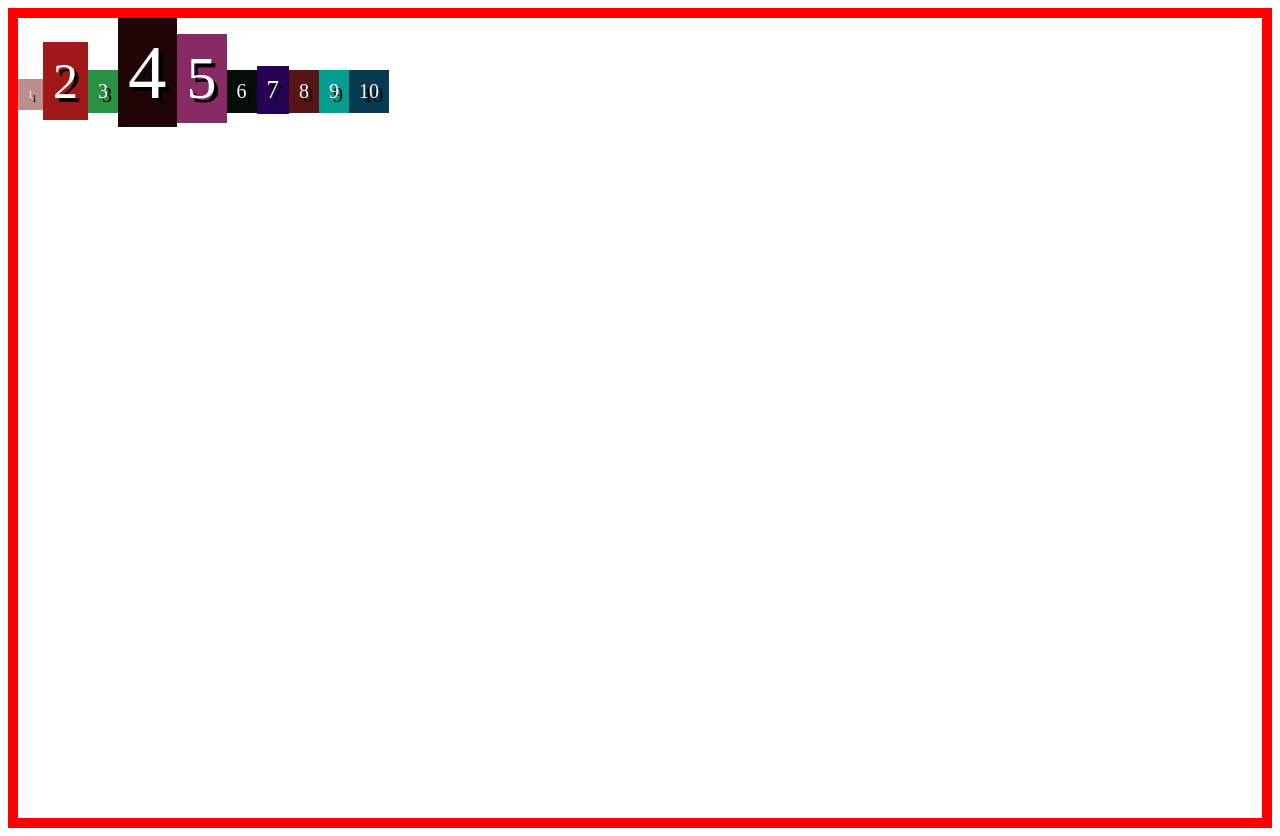
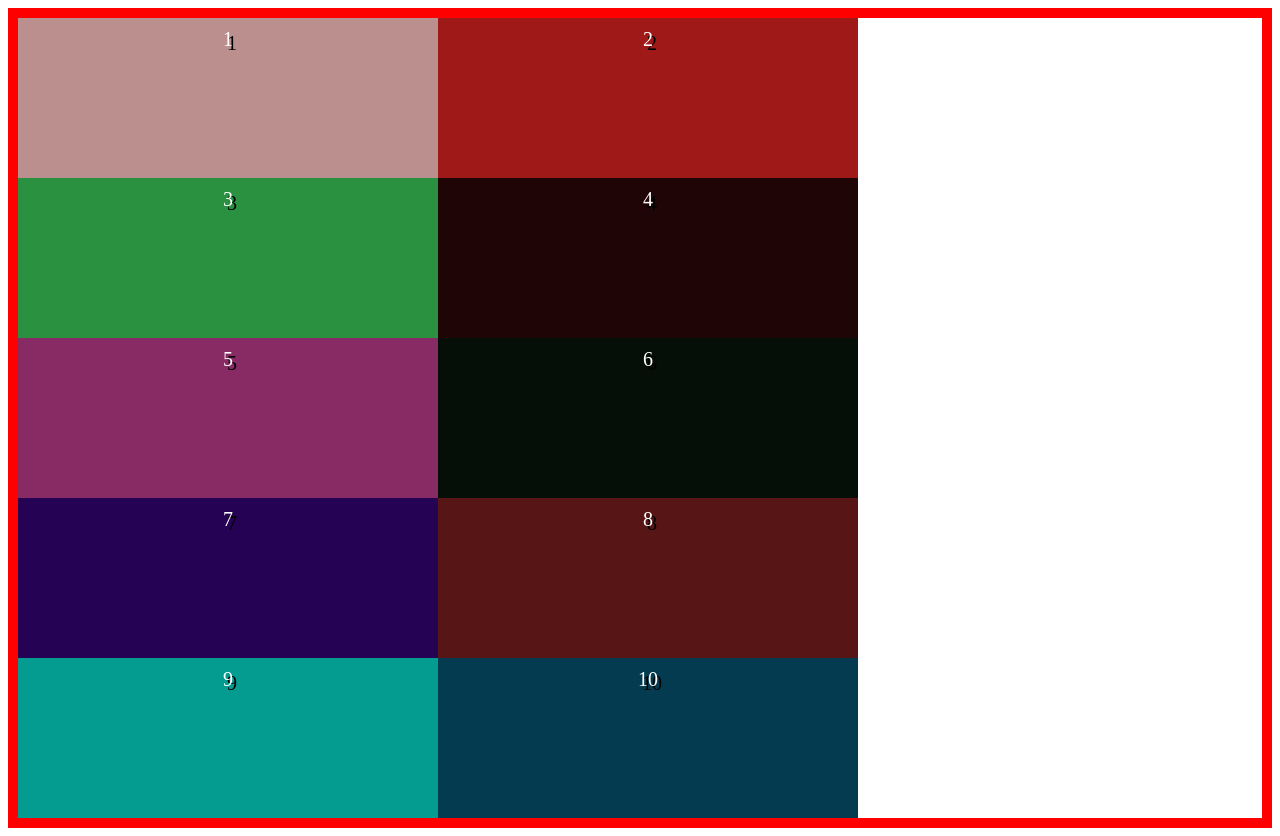
Before and after one commit to AyahElsayed/CSS-FlexBox, a plain HTML site: page index.html in a window 1280 px wide. Drawn offline with Linux system fonts and the light colour scheme.

Commit message:
Alignment with align-content

```diff
--- a/style.css
+++ b/style.css
@@ -19,30 +19,13 @@
 .container{
     display: flex;
     border: 10px solid red;
-    /* justify-content: center; */
-    /* flex-direction: column; */
     height: 100vh;
-    align-items:baseline;
+    align-content: stretch;
+    flex-wrap: wrap;
 }
-.box1{
-    font-size: 10px;
+.box{
+    width: 400px;
 }
-.box2{
-    font-size: 50px;
-}
-.box3{
-    font-size: 20px;
-}
-.box4{
-    font-size: 77px;
-}
-.box5{
-    font-size: 60px;
-}
-.box7{
-    font-size: 25px;
-}
-
 /* justify-content =>
         mean how are the items aligned on the main axis
         main axis => by default from left to right
@@ -62,3 +45,9 @@
         align-items:baseline; =>
         make the text in all at the same line
   */
+
+  /* align-content =>
+    actualy only works when we have multiple lines of code
+    wirk with cross axis
+    default value:stretch
+  */
```
